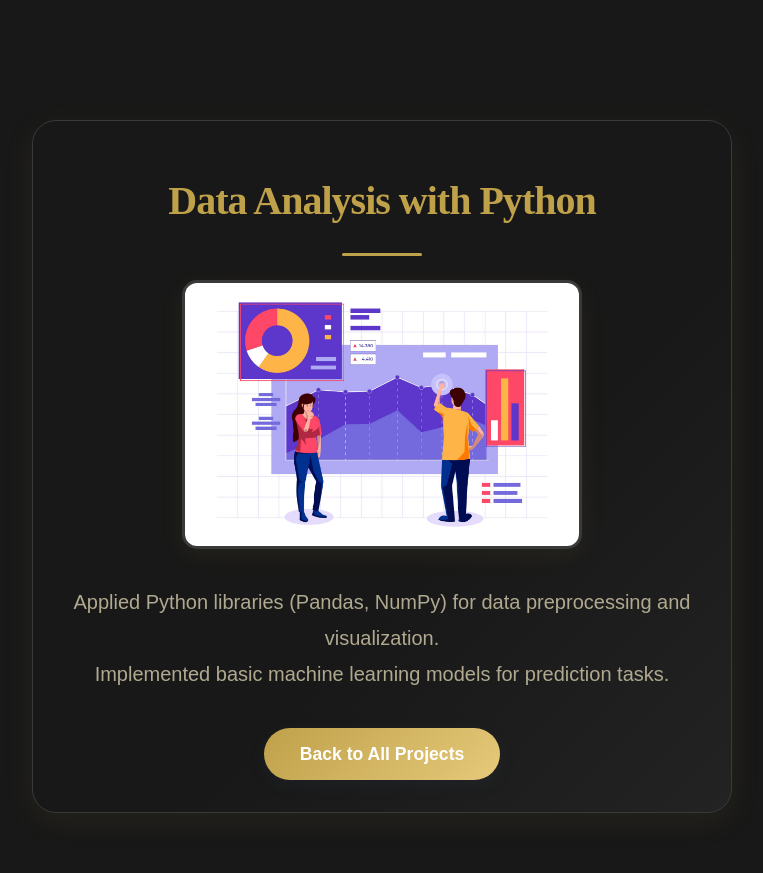
After one commit to yousefmohtady1/My-Portfolio, a Flask app: page /project1 in a window 1280 px wide. The commit adds this page. Shown: the whole page, without its empty margins (258-1021 px from the left). Run offline with Flask 3, Linux system fonts and the light colour scheme.

Commit message:
visual edits 2

```diff
--- a/app.py
+++ b/app.py
@@ -7,5 +7,21 @@
 def index():
     return render_template('index.html')
 
+@app.route('/project1')
+def project1():
+    return render_template('project1.html')
+
+@app.route('/project2')
+def project2():
+    return render_template('project2.html')
+
+@app.route('/project3')
+def project3():
+    return render_template('project3.html')
+
+@app.route('/all-projects')
+def all_projects():
+    return render_template('all_projects.html')
+
 if __name__ == '__main__':
     app.run(debug=True)
--- a/static/css/styles.css
+++ b/static/css/styles.css
@@ -1060,3 +1060,90 @@
         font-size: 1.3rem;
     }
 }
+
+/* Project Details Page Styling */
+#project-details {
+    max-width: 700px;
+    margin: 120px auto 60px auto;
+    background: linear-gradient(135deg, var(--primary-bg) 60%, var(--secondary-bg) 100%);
+    border-radius: 24px;
+    box-shadow: 0 8px 32px var(--shadow);
+    padding: 48px 32px 32px 32px;
+    text-align: center;
+    color: var(--text-primary);
+    border: 1.5px solid var(--border);
+}
+
+#project-details h2 {
+    font-family: var(--heading-font);
+    color: var(--accent);
+    font-size: 2.5rem;
+    margin-bottom: 24px;
+    letter-spacing: -1px;
+}
+
+#project-details img {
+    max-width: 350px;
+    width: 100%;
+    border-radius: 18px;
+    margin-bottom: 28px;
+    box-shadow: 0 6px 24px var(--shadow);
+    border: 3px solid var(--border);
+    background: var(--primary-bg);
+}
+
+#project-details p {
+    font-size: 1.25rem;
+    color: var(--text-secondary);
+    margin-bottom: 36px;
+    line-height: 1.8;
+    font-weight: 400;
+}
+
+#project-details .show-more-btn,
+#project-details a.show-more-btn {
+    background: linear-gradient(135deg, var(--accent) 0%, var(--accent-light) 100%);
+    color: white;
+    padding: 12px 36px;
+    border-radius: 50px;
+    font-weight: 600;
+    font-size: 1.1rem;
+    text-decoration: none;
+    border: none;
+    box-shadow: 0 5px 15px rgba(44, 62, 80, 0.18);
+    transition: all 0.3s cubic-bezier(0.175, 0.885, 0.32, 1.275);
+    display: inline-block;
+    cursor: pointer;
+}
+
+#project-details .show-more-btn:hover,
+#project-details a.show-more-btn:hover {
+    transform: scale(1.08);
+    box-shadow: 0 8px 24px rgba(44, 62, 80, 0.28);
+    color: white;
+}
+
+/* Animation: Fade Up */
+@keyframes fadeUp {
+  0% {
+    opacity: 0;
+    transform: translateY(60px);
+  }
+  100% {
+    opacity: 1;
+    transform: translateY(0);
+  }
+}
+
+.fade-up {
+  opacity: 0;
+  transform: translateY(60px);
+  transition: opacity 1.5s cubic-bezier(0.23, 1, 0.32, 1), transform 1.5s cubic-bezier(0.23, 1, 0.32, 1);
+  will-change: opacity, transform;
+}
+
+.fade-up.visible {
+  opacity: 1;
+  transform: translateY(0);
+  animation: fadeUp 1.5s cubic-bezier(0.23, 1, 0.32, 1);
+}
--- /dev/null
+++ b/templates/project1.html
@@ -0,0 +1,30 @@
+<!-- filepath: e:\programing\QwenPortfolio\Project_1\templates\project1.html -->
+<!DOCTYPE html>
+<html lang="en">
+  <head>
+    <meta charset="UTF-8" />
+    <title>Data Analysis with Python - Project Details</title>
+    <link
+      rel="stylesheet"
+      href="{{ url_for('static', filename='css/styles.css') }}"
+    />
+  </head>
+  <body>
+    <section id="project-details">
+      <h2>Data Analysis with Python</h2>
+      <img
+        src="{{ url_for('static', filename='images/4020769.jpg') }}"
+        alt="Data Analysis Project"
+        style="max-width: 400px; border-radius: 15px"
+      />
+      <p>
+        Applied Python libraries (Pandas, NumPy) for data preprocessing and
+        visualization.<br />
+        Implemented basic machine learning models for prediction tasks.
+      </p>
+      <a href="{{ url_for('all_projects') }}" class="show-more-btn"
+        >Back to All Projects</a
+      >
+    </section>
+  </body>
+</html>
```
Also changed, not shown: static/js/script.js (+16 -0 lines), templates/all_projects.html (added, +85 -0 lines), templates/index.html (+68 -40 lines), templates/project2.html (added, +29 -0 lines), templates/project3.html (added, +29 -0 lines), static/images/favicon.png (added).
